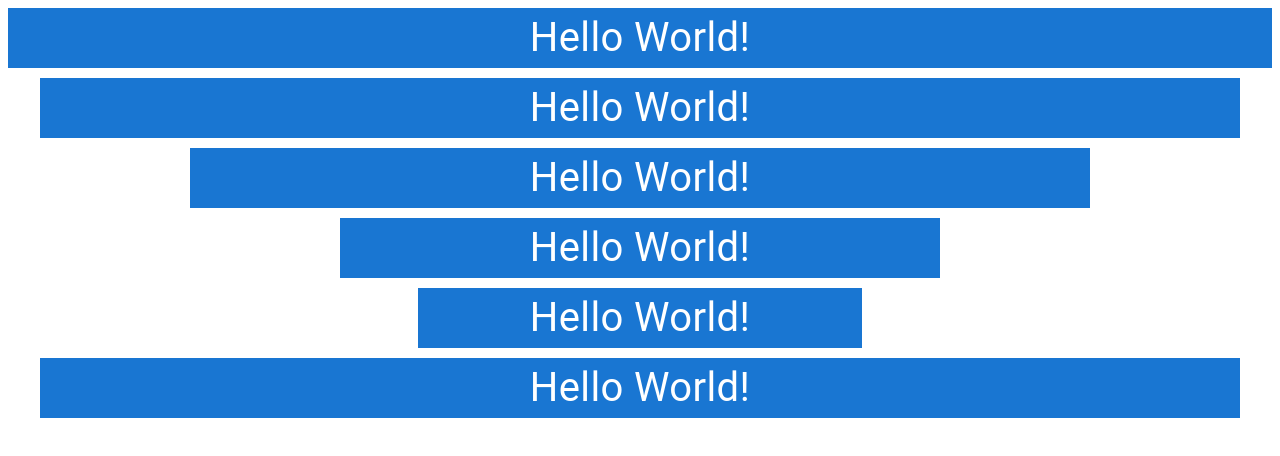
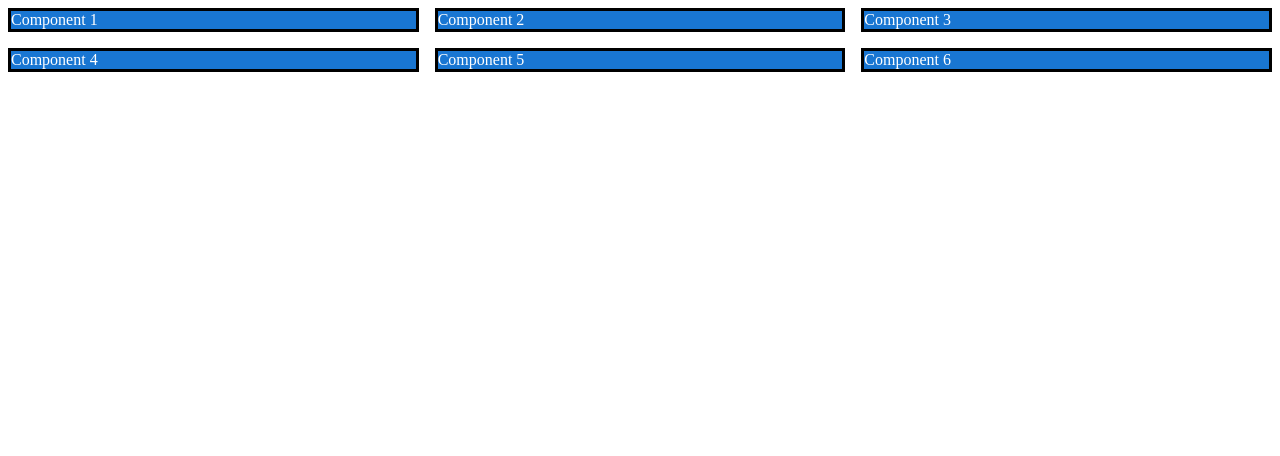
Before and after one commit to Sizzlesina/MUI_course, a React (Vite) app in the folder mui-tutorial/: page / in a window 1280 px wide. Shown: the top 456 px of the page. Built offline with nearby package versions, Linux system fonts and the light colour scheme.

Commit message:
Layout grid added

```diff
--- a/mui-tutorial/src/App.jsx
+++ b/mui-tutorial/src/App.jsx
@@ -10,7 +10,8 @@
 // import AutoCompleteExamples from "./components/AutoCompleteExamples";
 // import LayoutBox from "./layouts/LayoutBox";
 // import LayoutStack from "./layouts/LayoutStack";
-import LayoutContainer from "./layouts/LayoutContainer";
+// import LayoutContainer from "./layouts/LayoutContainer";
+import LayoutGrid from "./layouts/LayoutGrid";
 
 function App() {
   return (
@@ -26,7 +27,8 @@ function App() {
       {/* <AutoCompleteExamples /> */}
       {/* <LayoutBox /> */}
       {/* <LayoutStack /> */}
-      <LayoutContainer />
+      {/* <LayoutContainer /> */}
+      <LayoutGrid />
     </div>
   );
 }
--- a/mui-tutorial/src/layouts/LayoutGrid.jsx
+++ b/mui-tutorial/src/layouts/LayoutGrid.jsx
@@ -1,9 +1,74 @@
+/** @format */
+
+import { Box, Grid } from "@mui/material";
+
 function LayoutGrid() {
   return (
     <div>
-
+      <Grid container spacing={2}>
+        <Grid item xs={12} md={6} lg={4} xl={2}>
+          <Box
+            sx={{
+              border: "solid black",
+              bgcolor: "primary.main",
+              color: "white",
+            }}>
+            Component 1
+          </Box>
+        </Grid>
+        <Grid item xs={12} md={6} lg={4} xl={2}>
+          <Box
+            sx={{
+              border: "solid black",
+              bgcolor: "primary.main",
+              color: "white",
+            }}>
+            Component 2
+          </Box>
+        </Grid>
+        <Grid item xs={12} md={6} lg={4} xl={2}>
+          <Box
+            sx={{
+              border: "solid black",
+              bgcolor: "primary.main",
+              color: "white",
+            }}>
+            Component 3
+          </Box>
+        </Grid>
+        <Grid item xs={12} md={6} lg={4} xl={2}>
+          <Box
+            sx={{
+              border: "solid black",
+              bgcolor: "primary.main",
+              color: "white",
+            }}>
+            Component 4
+          </Box>
+        </Grid>
+        <Grid item xs={12} md={6} lg={4} xl={2}>
+          <Box
+            sx={{
+              border: "solid black",
+              bgcolor: "primary.main",
+              color: "white",
+            }}>
+            Component 5
+          </Box>
+        </Grid>
+        <Grid item xs={12} md={6} lg={4} xl={2}>
+          <Box
+            sx={{
+              border: "solid black",
+              bgcolor: "primary.main",
+              color: "white",
+            }}>
+            Component 6
+          </Box>
+        </Grid>
+      </Grid>
     </div>
-  )
+  );
 }
 
-export default LayoutGrid
+export default LayoutGrid;
```
Also changed, not shown: 1 other file (tests, documents, lock files or other folders).
